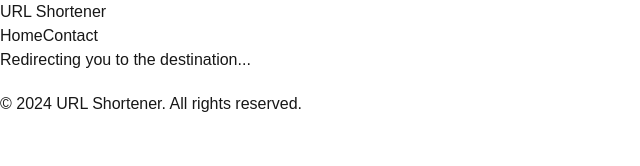
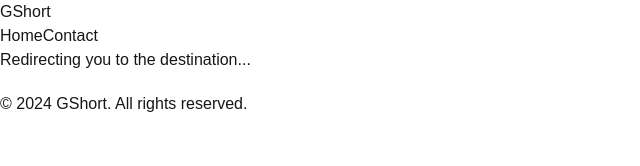
Before and after one commit to GauravKesh/UShort, a Next.js app: page / in a window 1280 px wide. Shown: the top 166 px of the page, without its empty margins (0-640 px from the left). Built offline with nearby package versions, Linux system fonts and the light colour scheme.

Commit message:
"Updated branding from 'URL Shortener' to 'GShort' in Footer and Navbar components."

```diff
--- a/src/components/footer/Footer.js
+++ b/src/components/footer/Footer.js
@@ -4,7 +4,7 @@
     <footer className="bg-white border-t border-gray-200 mt-10">
       <div className="max-w-6xl mx-auto px-4 py-4 text-center">
         <p className="text-gray-600">
-          © {new Date().getFullYear()} URL Shortener. All rights reserved.
+          © {new Date().getFullYear()} GShort. All rights reserved.
         </p>
       </div>
     </footer>
--- a/src/components/navbar/Navbar.js
+++ b/src/components/navbar/Navbar.js
@@ -6,7 +6,7 @@
     <nav className="bg-white shadow-md">
       <div className="max-w-6xl mx-auto px-4 py-4 flex justify-between items-center">
         <Link href="/" className="text-2xl font-bold text-blue-600">
-          URL Shortener
+          GShort
         </Link>
         <div className="space-x-4">
           <Link
```
